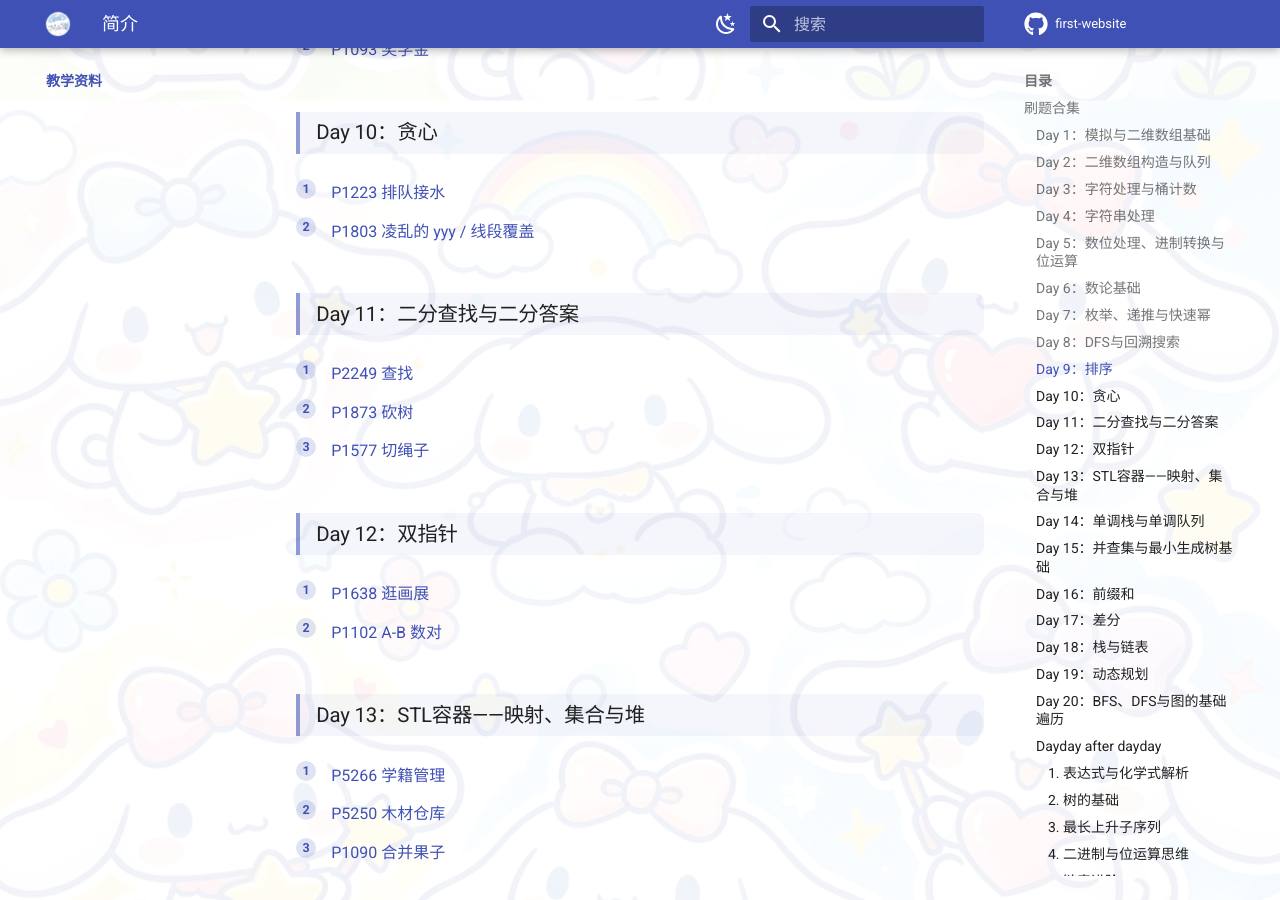
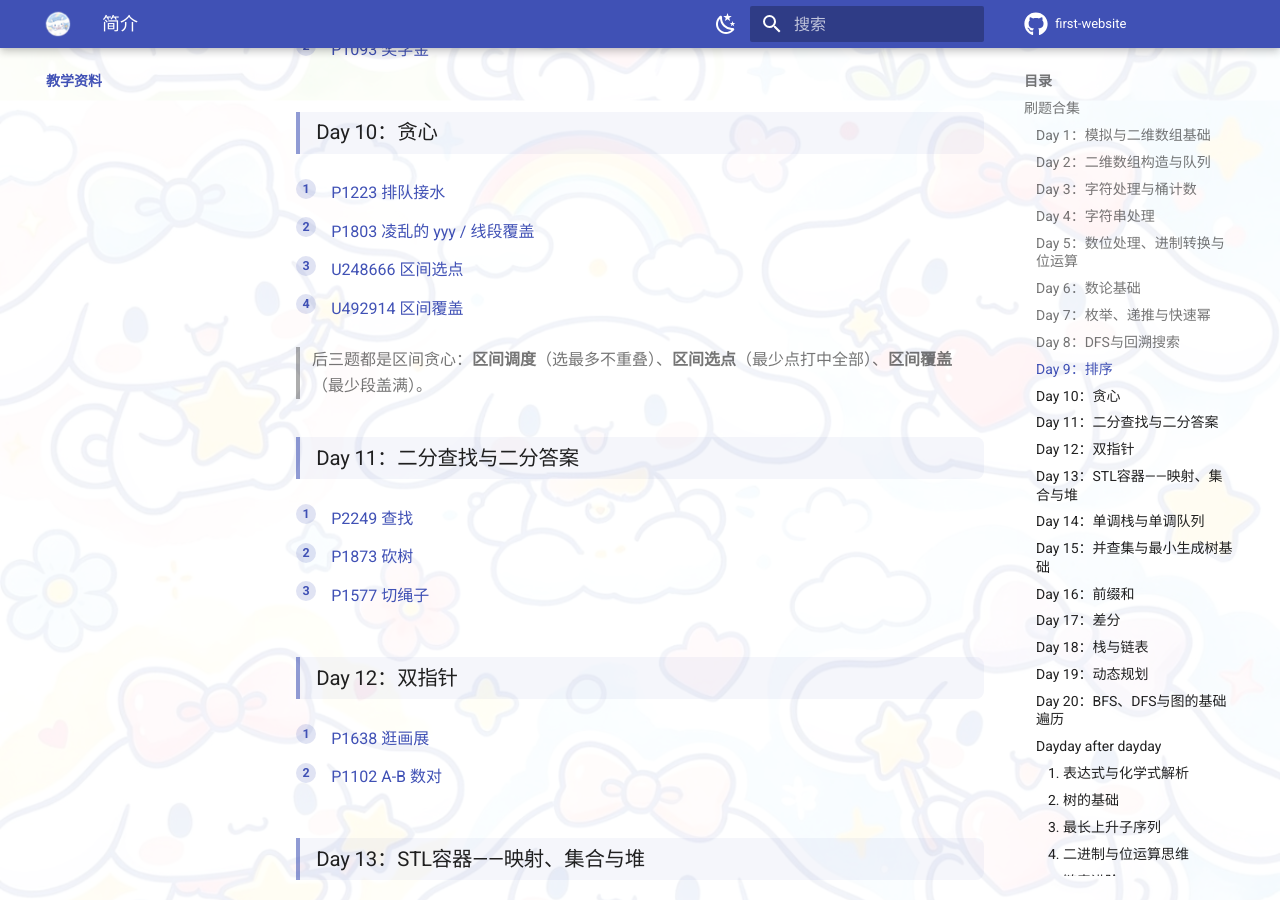
Before and after one commit to Ryan1702/first-website, an MkDocs documentation site: the page built from docs/teaching/index.md, in a window 1280 px wide and 900 px high, scrolled down 2157 px. Built offline with MkDocs 1.6.1 and Material for MkDocs 9.7.7, drawn with Linux system fonts in a browser that asks for light colours; comment, search, counter and statistics services are not loaded.

Commit message:
贪心日增加区间选点与区间覆盖两题并标注类型

```diff
--- a/docs/teaching/index.md
+++ b/docs/teaching/index.md
@@ -61,6 +61,10 @@
 
 1. [P1223 排队接水](https://www.luogu.com.cn/problem/P1223)
 2. [P1803 凌乱的 yyy / 线段覆盖](https://www.luogu.com.cn/problem/P1803)
+3. [U248666 区间选点](https://www.luogu.com.cn/problem/U248666)
+4. [U492914 区间覆盖](https://www.luogu.com.cn/problem/U492914)
+
+> 后三题都是区间贪心：**区间调度**（选最多不重叠）、**区间选点**（最少点打中全部）、**区间覆盖**（最少段盖满）。
 
 ### Day 11：二分查找与二分答案
 
```
